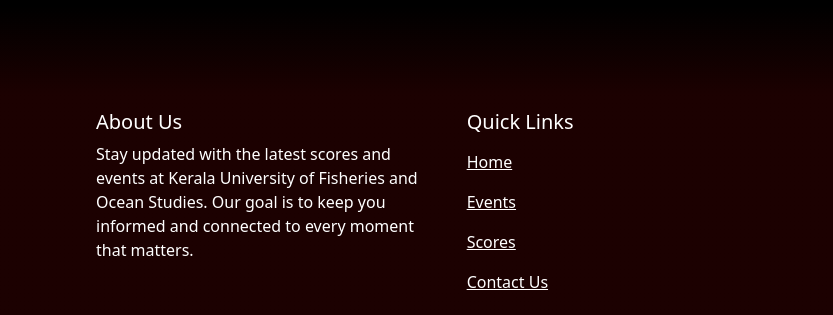
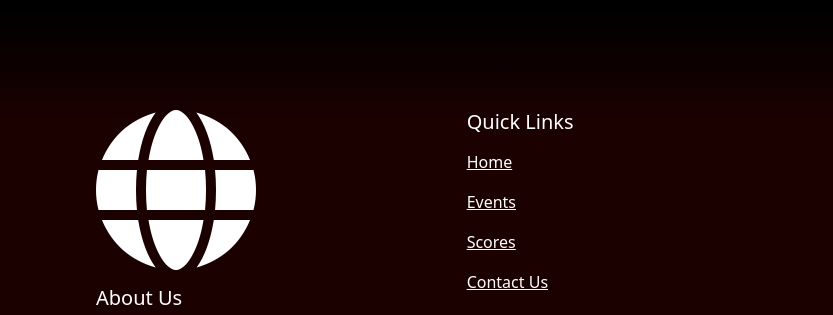
Before and after one commit to deimos19/KUFOS, a plain HTML site: page index.html in a window 1280 px wide. Shown: the part 1395-1710 px from the top of the page, 0-833 px from the left. Drawn offline with nearby package versions, Linux system fonts and the light colour scheme; a web font is replaced by a local one.

Commit message:
modified

```diff
--- a/index.html
+++ b/index.html
@@ -126,6 +126,7 @@
         <div class="row">
           <!-- About Section -->
           <div class="col-md-4">
+            <i class="fa-solid fa-globe" style="font-size: 10rem;margin-bottom:1rem;"></i>
             <h5>About Us</h5>
             <p>
               Stay updated with the latest scores and events at Kerala University of Fisheries and Ocean Studies. Our goal is to keep you informed and connected to every moment that matters.
```
Also changed, not shown: style.css (line endings or trailing spaces).
